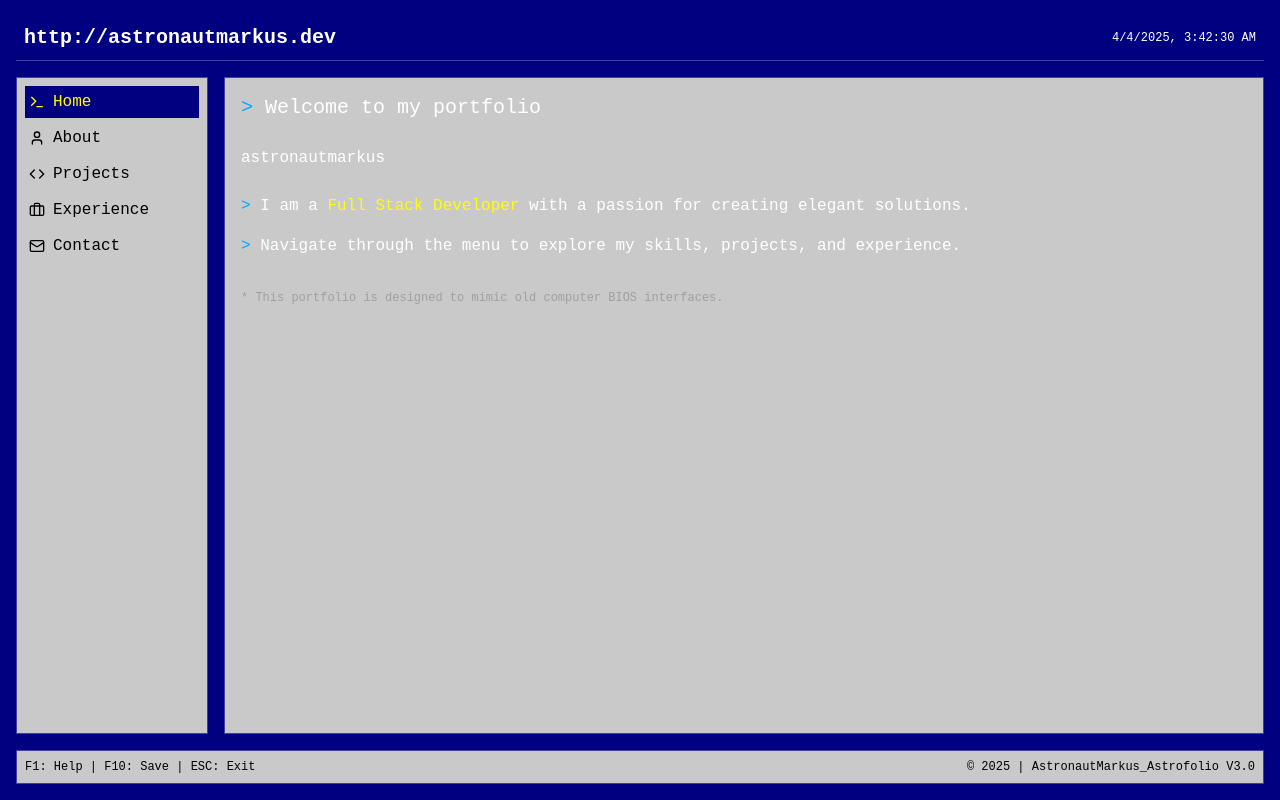
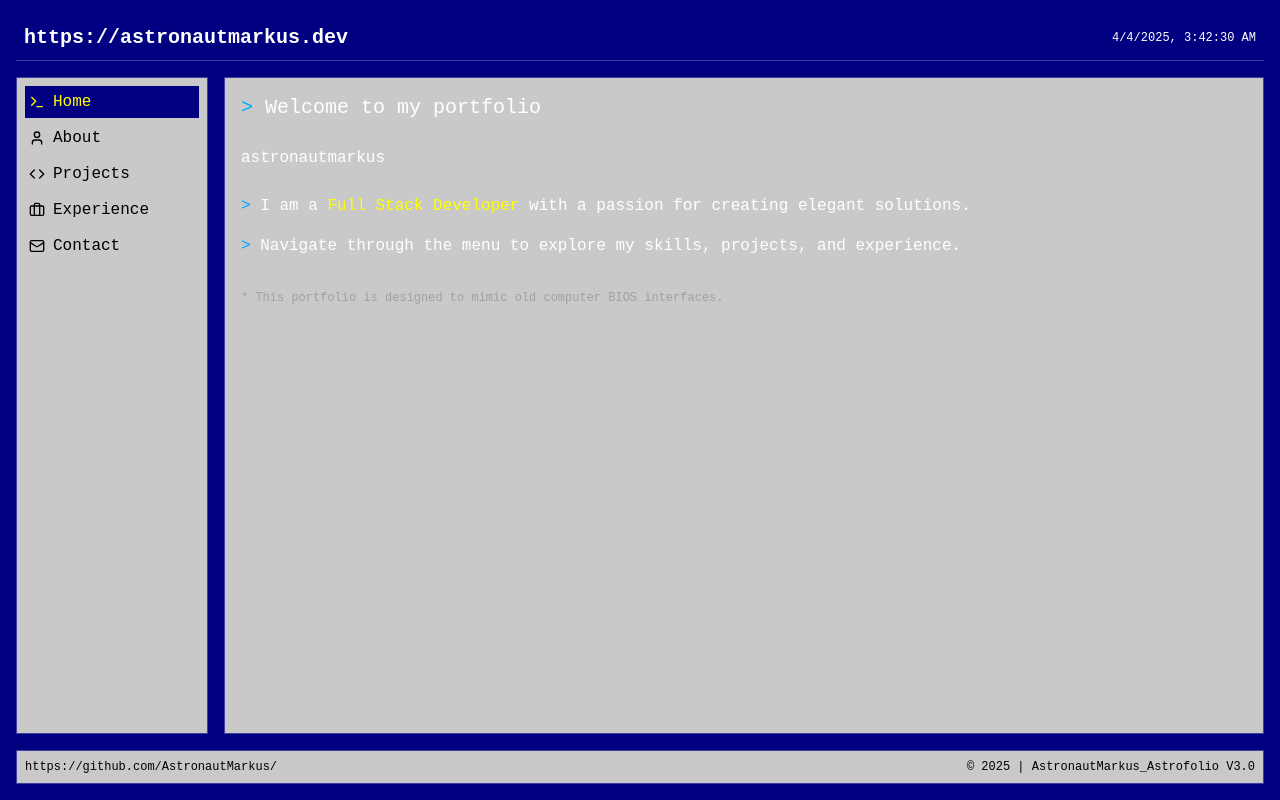
Before and after one commit to AstronautMarkus/Astrofolio-BIOS, a React (Vite) app in the folder astrofolio/: page / in a window 1280 px wide. Built offline with nearby package versions, Linux system fonts and the light colour scheme.

Commit message:
feat: add Footer component; replace inline footer with Footer for improved structure and external link

```diff
--- a/astrofolio/src/layout/Layout.tsx
+++ b/astrofolio/src/layout/Layout.tsx
@@ -2,6 +2,7 @@ import { Outlet, useLocation } from "react-router-dom"
 
 import Header from "./components/Header"
 import Sidebar from "./components/Sidebar"
+import Footer from "./components/Footer"
 
 export function Layout() {
   const location = useLocation()
@@ -15,12 +16,8 @@ export function Layout() {
           <Outlet />
         </main>
       </div>
-      <footer className="bg-bios-panel p-2 mt-4 text-black text-xs border border-bios-border">
-        <div className="flex justify-between">
-          <span>F1: Help | F10: Save | ESC: Exit</span>
-          <span>© {new Date().getFullYear()} | AstronautMarkus_Astrofolio V3.0</span>
-        </div>
-      </footer>
+
+      <Footer />
     </div>
   )
 }
--- /dev/null
+++ b/astrofolio/src/layout/components/Footer.tsx
@@ -0,0 +1,15 @@
+import React from 'react';
+import { Link } from 'react-router-dom';
+
+const Footer: React.FC = () => {
+    return (
+        <footer className="bg-bios-panel p-2 mt-4 text-black text-xs border border-bios-border">
+            <div className="flex justify-between">
+            <Link to="https://github.com/AstronautMarkus" target="_blank" rel="noopener noreferrer" className="hover:font-bold">https://github.com/AstronautMarkus/</Link>
+            <span>© {new Date().getFullYear()} | AstronautMarkus_Astrofolio V3.0</span>
+            </div>
+        </footer>
+    );
+};
+
+export default Footer;
--- a/astrofolio/src/layout/components/Header.tsx
+++ b/astrofolio/src/layout/components/Header.tsx
@@ -16,7 +16,7 @@ export default function Header({ location }: { location: { pathname: string } })
     <header className="bg-bios-dark text-bios-text p-2 mb-4 border-b border-bios-border">
       <div className="flex justify-between items-center">
         <h1 className="font-bold text-xs sm:text-xl">
-          http://astronautmarkus.dev{displayPath}
+          https://astronautmarkus.dev{displayPath}
         </h1>
         <p className="text-xs">{currentTime}</p>
       </div>
```
